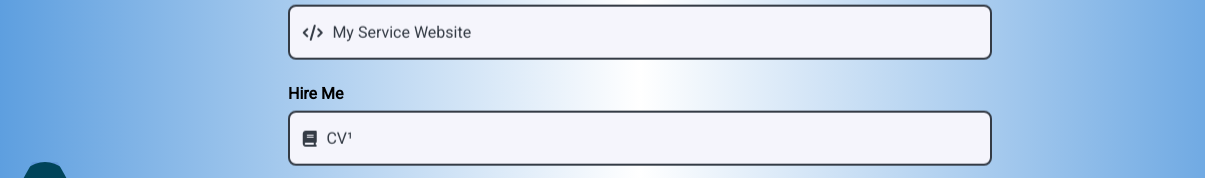
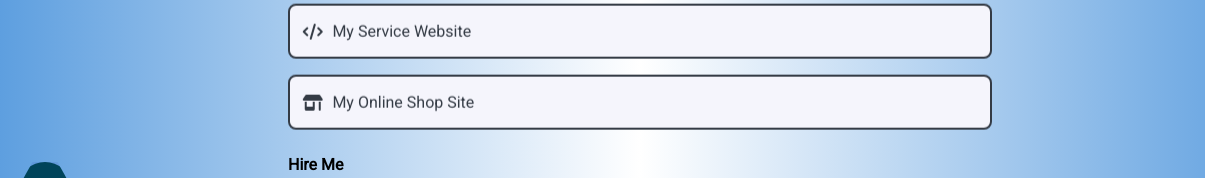
Before and after one commit to themufid/rodhi, a plain HTML site: page index.html in a window 1280 px wide. Shown: the part 573-751 px from the top of the page, 0-1205 px from the left. Drawn offline with nearby package versions, Linux system fonts and the light colour scheme.

Commit message:
Add Shop Site

```diff
--- a/index.html
+++ b/index.html
@@ -145,6 +145,7 @@
           <a href="https://heroic.web.id">
               <div><i class="fa-solid fa-code"></i>My Service Website</div>
           </a>
+	  <a href="https://almufid.shop">                          <div><i class="fa-solid fa-shop"></i>My Online Shop Site</div>                                           </a>
 	  <p class="title" style="text-align: left; font-weight: bold;">Hire Me</p>                                                                             <a href="https://rodhi.oia.bio/CV1">                                    <div><i class="fa fa-book"></i>CV¹</div>          </a>                                                                  <a href="https://rodhi.oia.bio/CV2">                                            <div><i class="fa fa-book-open"></i>CV²</div>
 
           <p class="title" style="text-align: left; font-weight: bold;">My Contact</p>
```
